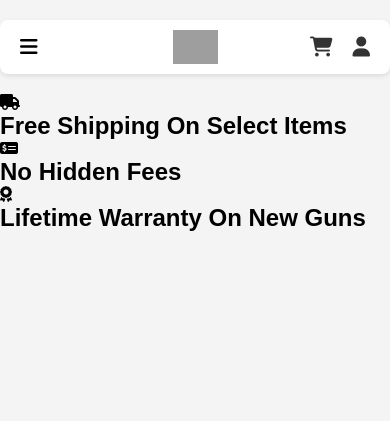
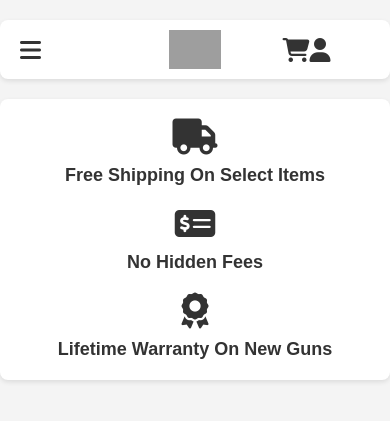
Before and after one commit to matusberes43/boban, a PHP site: page / in a window 390 px wide. Shown: the top 421 px of the page. Run offline with PHP 8.4, Linux system fonts and the light colour scheme; grey boxes are pictures that could not be loaded.

Commit message:
Update styles.css

```diff
--- a/styles.css
+++ b/styles.css
@@ -10,7 +10,7 @@ body {
     background-color: #f4f4f4;
 }
 
-/* Header styles */
+/* Header Section Styles */
 .header {
     display: flex;
     justify-content: space-between;
@@ -23,14 +23,13 @@ body {
     border-radius: 8px;
 }
 
-/* Left Section (Menu Icon) */
-.left-section {
+.left-section,
+.right-section {
     flex: 1;
     display: flex;
     align-items: center;
 }
 
-/* Center Logo */
 .logo {
     flex: 2;
     display: flex;
@@ -42,15 +41,6 @@ body {
     height: auto;
 }
 
-/* Right Section (Cart and Login Icons) */
-.right-section {
-    flex: 1;
-    display: flex;
-    align-items: center;
-    justify-content: flex-end;
-    gap: 20px;
-}
-
 .cart-icon,
 .login-icon {
     font-size: 24px;
@@ -58,24 +48,56 @@ body {
     cursor: pointer;
 }
 
-/* Hover Effect for Icons */
-.menu-icon:hover,
-.cart-icon:hover,
-.login-icon:hover {
-    color: #d32f2f;
-    transform: scale(1.1);
-    transition: all 0.2s ease-in-out;
+.menu-icon {
+    font-size: 24px;
+    color: #333;
+    cursor: pointer;
+}
+
+/* Benefits Section Styles */
+.benefits-section {
+    display: flex;
+    justify-content: space-between;
+    align-items: center;
+    padding: 20px;
+    max-width: 1200px;
+    margin: 20px auto;
+    background-color: #ffffff;
+    box-shadow: 0 2px 5px rgba(0, 0, 0, 0.1);
+    border-radius: 8px;
+}
+
+.benefit-item {
+    text-align: center;
+    flex: 1;
+}
+
+.benefit-item i {
+    font-size: 36px;
+    color: #333;
+    margin-bottom: 10px;
+}
+
+.benefit-item h2 {
+    font-size: 18px;
+    color: #333;
+}
+
+/* Divider between items */
+.divider {
+    width: 1px;
+    height: 50px;
+    background-color: #ccc;
 }
 
 /* Responsive Adjustments */
 @media (max-width: 768px) {
-    .logo img {
-        width: 45px;
+    .benefits-section {
+        flex-direction: column;
+        gap: 20px;
     }
 
-    .menu-icon,
-    .cart-icon,
-    .login-icon {
-        font-size: 20px;
+    .divider {
+        display: none;
     }
 }
```
